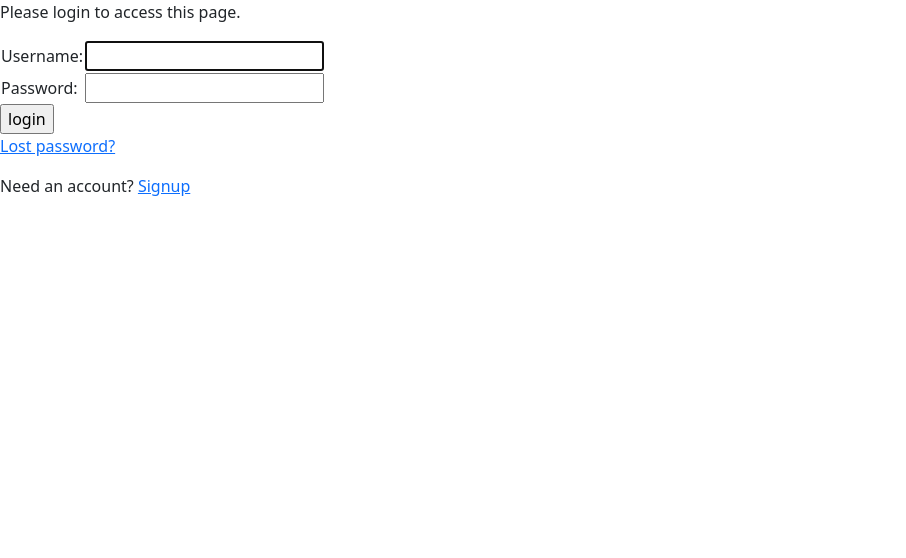
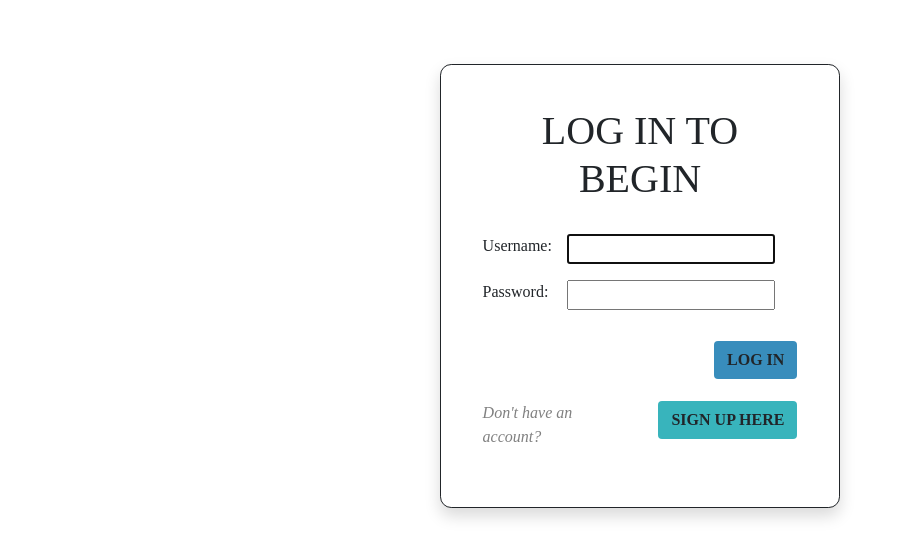
Before and after one commit to KevinLe563/FitTracker, a Django app: page /accounts/login/?next=/weightlog/weights/ in a window 1280 px wide. Shown: the top 558 px of the page, without its empty margins (0-906 px from the left). Run offline with Django 4.2, Linux system fonts and the light colour scheme.

Commit message:
style login page

```diff
--- a/weighttracker/weightlog/forms.py
+++ b/weighttracker/weightlog/forms.py
@@ -2,6 +2,7 @@ import datetime
 
 from django import forms
 
+from django.contrib.auth.forms import AuthenticationForm, UsernameField
 from django.core.exceptions import ValidationError
 from django.contrib.auth.models import User
 from django.utils.translation import gettext_lazy as _
--- a/weighttracker/weightlog/templates/registration/login.html
+++ b/weighttracker/weightlog/templates/registration/login.html
@@ -1,34 +1,59 @@
 {% extends "base_auth.html" %}
 
 {% block content %}
-
-{% if form.errors %}
-    <p>
-        Invalid username or password. Please try again.
-    </p>
-{% endif %}
 
 {% if next %}
     {% if user.is_authenticated %}
         <p>
             Your account doesn't have access to this page.
         </p>
-    {% else %}
-        <p>
-            Please login to access this page.
-        </p>
     {% endif %}
 {% endif %}
-
-<form method="post" action="{% url 'login' %}">
+<div style="margin-top: 5%; border-radius: .7rem; max-width: 30%; max-height: 60%; min-width: 400px;" class="container justify-content-center shadow p-3 mb-5 bg-white border border-dark">
+    <div style="margin: 7%; font-family: 'Inria Sans';" class="">
+    <form action="" method="post">
         {% csrf_token %}
-    <table>
+            <h1 class="text-center">
+                LOG IN TO BEGIN
+            </h1>
+            <div style="margin-top: 10%; margin-bottom: 5%;" class="row justify-content-center form-group">
+                <div class="col-sm-3">
+                    {{ form.username.label_tag }}
+                </div>
+                <div class="col-sm-9">
+                    {{ form.username }}
+                </div>
+            </div>
+            <div style="margin-bottom: 10%;" class="row justify-content-center">
+                <div class="col-sm-3">
+                    {{ form.password.label_tag }}
+                </div>
+                <div class="col-sm-9">
+                    {{ form.password }}
+                </div>
+            </div>
+            <div class="row" style="margin-bottom: 7%;">
+                <div class="col">
+                    <button style="background-color: #388DBC;" type="submit" class="btn float-end"><b>LOG IN</b></button>
+                </div>
+            </div>
+            <div class="row">
+                <div class="col-6" style="color: grey;">
+                    <p><i>Don't have an account?</i></p>
+                </div>
+                <div class="col-6">
+                    <button style="background-color: #38B4BC;" type="submit" class="btn float-end"><b>SIGN UP HERE</b></button>
+                </div>
+            </div>
+                    <!-- <table class="table">
                         <tr>
                             <td>
                                 {{ form.username.label_tag }}
                             </td>
                             <td>
+                                <div style="width: 80%">
                                     {{ form.username }}
+                                </div>
                             </td>
                         </tr>
                         <tr>
@@ -39,12 +64,31 @@
                                 {{ form.password }}
                             </td>
                         </tr>
-    </table>
-    <input type="submit" value="login">
-    <input type="hidden" name="next" value="{{ next }}">
-
-    <p><a href="{% url 'password_reset' %}">Lost password?</a></p>
-    <p>Need an account? <a href="{% url 'signup' %}">Signup</a></p>
+                        <tr>
+                            <td>
+                            </td>
+                            <td style="text-align: right;">
+                                <button style="background-color: #388DBC;" type="submit" class="btn"><b>LOG IN</b></button>
+                            </td>
+                        </tr>
+                        <tr>
+                            <td>
+                                <p style="color: grey;">
+                                    <i>Don't have an account?</i>
+                                </p>
+                            </td>
+                            <td style="text-align: right;">
+                                <a class="btn" href="{% url 'signup' %}">SIGN UP HERE</a>
+                            </td>
+                        </tr>
+                    </table> -->
+            {% if form.errors %}
+                <p>
+                    Invalid username or password. Please try again.
+                </p>
+            {% endif %}
       </form>
+      </div>
+</div>
 
 {% endblock %}
```
Also changed, not shown: weighttracker/weightlog/templates/base_auth.html (+9 -0 lines). Lines whose indentation alone changed are shown as unchanged.
